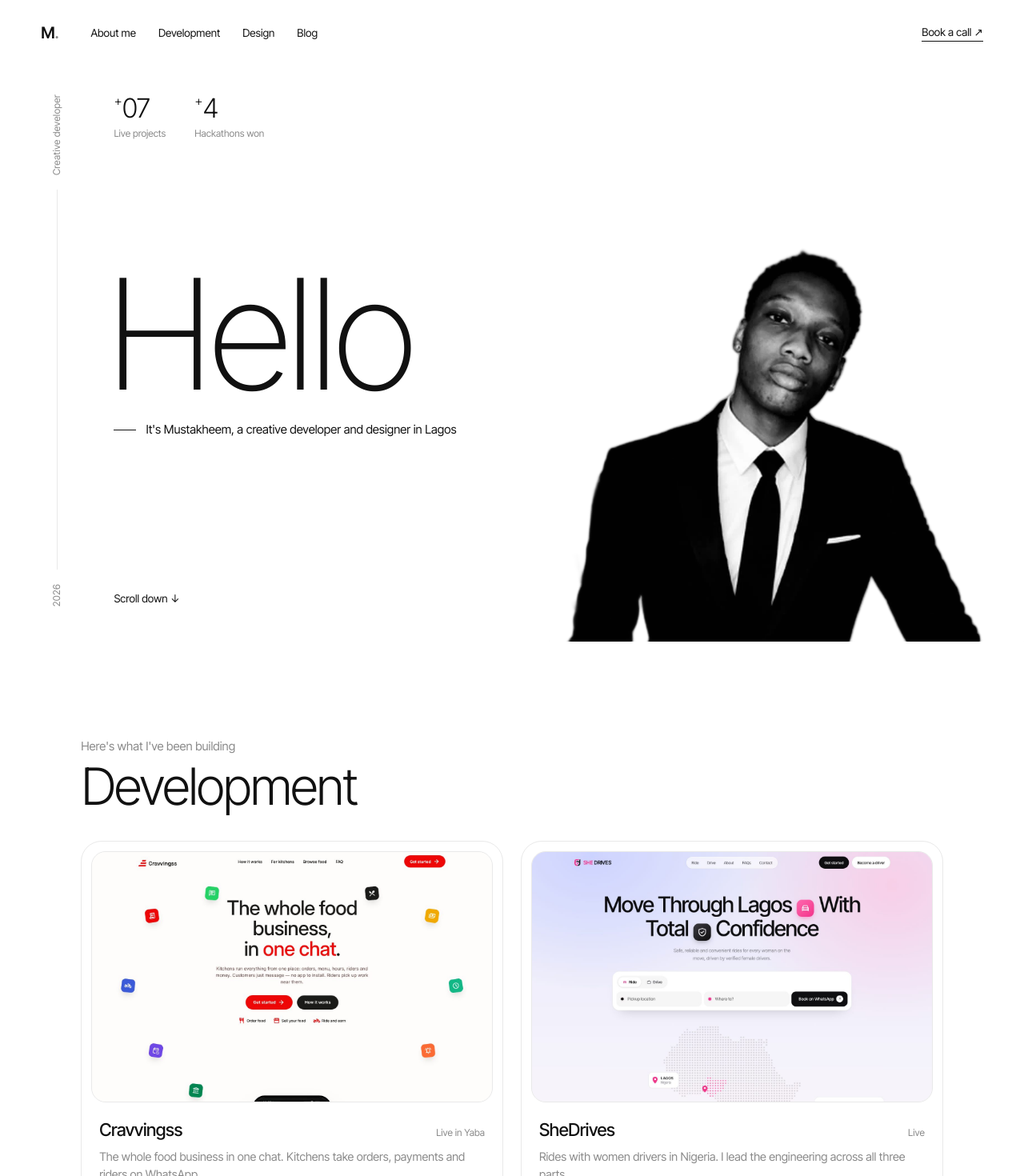
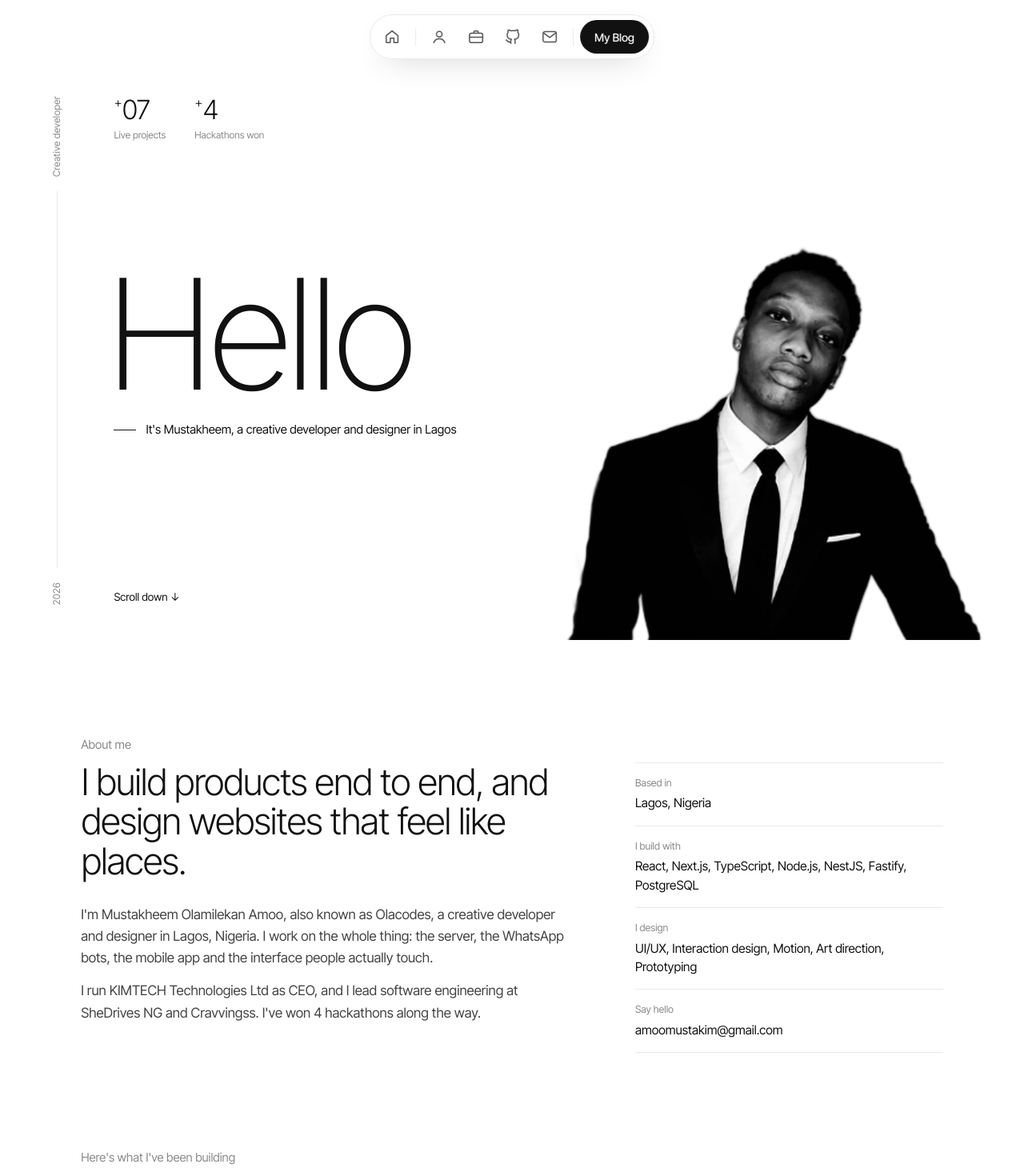
Before and after one commit to amoomustakim-hue/portfolio, a React (Vite) app: page / in a window 1280 px wide. Shown: the top 1470 px of the page at 80% size. Built offline with nearby package versions, Linux system fonts and the light colour scheme; no server answers.

Commit message:
Put the pill menu at the top of every page and add an About me section

```diff
--- a/src/App.tsx
+++ b/src/App.tsx
@@ -1,6 +1,5 @@
 import { useLayoutEffect } from 'react'
 import { Contact } from './components/Contact'
-import { Nav } from './components/Nav'
 import { PillNav } from './components/PillNav'
 import { route, usePath } from './lib/router'
 import { BlogIndex, BlogPost, Missing } from './pages/Blog'
@@ -17,7 +16,6 @@ export default function App() {
       <a className="skip-link" href="#main">
         Skip to content
       </a>
-      <Nav />
       <PillNav />
       <main id="main">
         {r.page === 'home' ? <Home /> : r.page === 'blog' ? <BlogIndex /> : r.page === 'post' ? <BlogPost slug={r.slug} /> : <Missing />}
--- /dev/null
+++ b/src/components/About.tsx
@@ -0,0 +1,45 @@
+import { EXPERIENCE, HACKATHONS, IDENTITY, SKILLS } from '../config/site'
+
+/** About me: who I am in two short paragraphs, with the plain facts beside it. */
+export function About() {
+  return (
+    <section className="about" id="about" aria-labelledby="about-title">
+      <p className="eyebrow">About me</p>
+      <div className="about-grid">
+        <div>
+          <h2 id="about-title" className="about-lead">
+            I build products end to end, and design websites that feel like places.
+          </h2>
+          <p className="about-text">
+            I'm {IDENTITY.fullName}, also known as {IDENTITY.alias}, a {IDENTITY.role.toLowerCase()} and designer in {IDENTITY.location}. I work on
+            the whole thing: the server, the WhatsApp bots, the mobile app and the interface people actually touch.
+          </p>
+          <p className="about-text">
+            I run {EXPERIENCE[0].org} as {EXPERIENCE[0].role}, and I lead software engineering at {EXPERIENCE[1].org} and {EXPERIENCE[2].org}. I've
+            won {HACKATHONS.wins} hackathons along the way.
+          </p>
+        </div>
+        <dl className="about-facts">
+          <div>
+            <dt>Based in</dt>
+            <dd>{IDENTITY.location}</dd>
+          </div>
+          <div>
+            <dt>I build with</dt>
+            <dd>{SKILLS.Development.slice(0, 7).join(', ')}</dd>
+          </div>
+          <div>
+            <dt>I design</dt>
+            <dd>{SKILLS.Design.join(', ')}</dd>
+          </div>
+          <div>
+            <dt>Say hello</dt>
+            <dd>
+              <a href={`mailto:${IDENTITY.email}`}>{IDENTITY.email}</a>
+            </dd>
+          </div>
+        </dl>
+      </div>
+    </section>
+  )
+}
--- a/src/components/Experience.tsx
+++ b/src/components/Experience.tsx
@@ -19,7 +19,7 @@ function Org({ name, href }: { name: string; href?: string }) {
 /** Work experience and hackathons as the reference's rows: when on the left, the role and a blue company pill on the right. */
 export function Experience() {
   return (
-    <section className="exp" id="about" aria-labelledby="exp-title">
+    <section className="exp" id="experience" aria-labelledby="exp-title">
       <h2 id="exp-title" className="exp-title">
         Work experience
       </h2>
--- a/src/components/Nav.tsx
+++ /dev/null
@@ -1,22 +0,0 @@
-import { IDENTITY } from '../config/site'
-import { onLink } from '../lib/router'
-
-/** The reference's top bar: a small mark, three quiet links, and Book a call on the right. */
-export function Nav() {
-  return (
-    <header className="nav">
-      <a href="/" onClick={onLink} className="nav-mark" aria-label={`${IDENTITY.searchName}, home`}>
-        M<span>.</span>
-      </a>
-      <nav aria-label="Main" className="nav-links">
-        <a href="/#about" onClick={onLink}>About me</a>
-        <a href="/#development" onClick={onLink}>Development</a>
-        <a href="/#design" onClick={onLink}>Design</a>
-        <a href="/blog" onClick={onLink}>Blog</a>
-      </nav>
-      <a className="nav-cta" href={`mailto:${IDENTITY.email}?subject=Let%27s%20talk`}>
-        Book a call <span aria-hidden>↗</span>
-      </a>
-    </header>
-  )
-}
--- a/src/components/PillNav.tsx
+++ b/src/components/PillNav.tsx
@@ -1,39 +1,29 @@
-import { useEffect, useState } from 'react'
 import { IDENTITY } from '../config/site'
-import { onLink, usePath } from '../lib/router'
-import { GitHubIcon, HomeIcon, MailIcon, WorkIcon } from './icons'
+import { onLink } from '../lib/router'
+import { GitHubIcon, HomeIcon, MailIcon, UserIcon, WorkIcon } from './icons'
 
-/**
- * The floating pill menu from the reference: icon buttons and a black "My Blog" pill, centred at the top. On the home page it
- * appears once the hero has scrolled away (the hero keeps its own top bar); on the blog it is always there.
- */
+/** The site's menu, as in the reference: a floating pill centred at the top of every page, icon buttons and a black "My Blog". */
 export function PillNav() {
-  const home = usePath() === '/'
-  const [show, setShow] = useState(!home)
-  useEffect(() => {
-    if (!home) return setShow(true)
-    const on = () => setShow(window.scrollY > window.innerHeight * 0.6)
-    on()
-    window.addEventListener('scroll', on, { passive: true })
-    return () => window.removeEventListener('scroll', on)
-  }, [home])
   return (
-    <nav className={`pill ${show ? 'on' : ''}`} aria-label="Quick links" aria-hidden={!show}>
-      <a href="/" onClick={onLink} aria-label="Home" tabIndex={show ? 0 : -1}>
+    <nav className="pill" aria-label="Main">
+      <a href="/" onClick={onLink} aria-label="Home" title="Home">
         <HomeIcon />
       </a>
       <span className="pill-sep" />
-      <a href="/#development" onClick={onLink} aria-label="Work" tabIndex={show ? 0 : -1}>
+      <a href="/#about" onClick={onLink} aria-label="About me" title="About me">
+        <UserIcon />
+      </a>
+      <a href="/#development" onClick={onLink} aria-label="My work" title="My work">
         <WorkIcon />
       </a>
-      <a href="https://github.com/amoomustakim-hue" target="_blank" rel="noopener" aria-label="GitHub" tabIndex={show ? 0 : -1}>
+      <a href="https://github.com/amoomustakim-hue" target="_blank" rel="noopener" aria-label="GitHub" title="GitHub">
         <GitHubIcon />
       </a>
-      <a href={`mailto:${IDENTITY.email}`} aria-label="Email" tabIndex={show ? 0 : -1}>
+      <a href={`mailto:${IDENTITY.email}`} aria-label="Email me" title="Email me">
         <MailIcon />
       </a>
       <span className="pill-sep" />
-      <a className="pill-blog" href="/blog" onClick={onLink} tabIndex={show ? 0 : -1}>
+      <a className="pill-blog" href="/blog" onClick={onLink}>
         My Blog
       </a>
     </nav>
--- a/src/components/icons.tsx
+++ b/src/components/icons.tsx
@@ -28,3 +28,9 @@ export const Chevron = () => (
     <path d="m9 6 6 6-6 6" />
   </svg>
 )
+export const UserIcon = () => (
+  <svg {...base}>
+    <circle cx="12" cy="8.5" r="3.8" />
+    <path d="M4.5 20c1.2-3.6 4-5.3 7.5-5.3s6.3 1.7 7.5 5.3" />
+  </svg>
+)
--- a/src/pages/Home.tsx
+++ b/src/pages/Home.tsx
@@ -1,4 +1,5 @@
 import { useEffect } from 'react'
+import { About } from '../components/About'
 import { Experience } from '../components/Experience'
 import { Help } from '../components/Help'
 import { PixelName } from '../components/PixelName'
@@ -17,6 +18,7 @@ export function Home() {
   return (
     <>
       <Hero />
+      <About />
       <WorkGrid id="development" title="Development" intro="Here's what I've been building" items={DEVELOPMENT} />
       <WorkGrid id="design" title="Design" intro="And what I've been designing" items={DESIGN} />
       <PixelName />
--- a/src/styles.css
+++ b/src/styles.css
@@ -66,66 +66,13 @@ p {
   top: 12px;
 }
 
-/* Nav */
-.nav {
-  position: relative;
-  z-index: 10;
-  display: flex;
-  align-items: center;
-  gap: 40px;
-  padding: 26px var(--pad);
-}
-.nav-mark {
-  font-size: 20px;
-  font-weight: 600;
-  letter-spacing: -0.02em;
-}
-.nav-mark span {
-  color: var(--grey);
-}
-.nav-links {
-  display: flex;
-  gap: 28px;
-  font-size: 13.5px;
-}
-.nav-links a,
-.nav-cta {
-  position: relative;
-}
-.nav-links a::after,
-.nav-cta::after {
-  content: '';
-  position: absolute;
-  left: 0;
-  right: 0;
-  bottom: -3px;
-  height: 1px;
-  background: currentColor;
-  transform: scaleX(0);
-  transform-origin: right;
-  transition: transform 0.4s var(--ease);
-}
-.nav-links a:hover::after,
-.nav-cta:hover::after {
-  transform: scaleX(1);
-  transform-origin: left;
-}
-.nav-cta {
-  margin-left: auto;
-  font-size: 13.5px;
-  border-bottom: 1px solid var(--ink);
-}
-.nav-cta::after {
-  display: none;
-}
-
 /* Hero */
 .hero {
   position: relative;
   display: grid;
   grid-template-columns: 40px minmax(0, 1fr) minmax(0, 1fr);
-  min-height: calc(100svh - 80px);
-  padding: 0 0 0 var(--pad);
+  min-height: 100svh;
+  padding: 84px 0 0 var(--pad);
   overflow: hidden;
 }
 .hero-rail {
@@ -410,6 +357,57 @@ p {
   }
 }
 
+/* About me */
+.about {
+  padding: 120px var(--pad) 0;
+  max-width: 1180px;
+  margin: 0 auto;
+}
+.about-grid {
+  display: grid;
+  grid-template-columns: minmax(0, 1.6fr) minmax(0, 1fr);
+  gap: clamp(32px, 6vw, 96px);
+  margin-top: 10px;
+}
+.about-lead {
+  font-size: clamp(30px, 3.6vw, 48px);
+  font-weight: 300;
+  letter-spacing: -0.035em;
+  line-height: 1.08;
+  margin-bottom: 28px;
+}
+.about-text {
+  font-size: 17px;
+  line-height: 1.6;
+  color: #444;
+  max-width: 620px;
+}
+.about-text + .about-text {
+  margin-top: 14px;
+}
+.about-facts {
+  margin: 0;
+  align-self: end;
+}
+.about-facts div {
+  padding: 16px 0;
+  border-bottom: 1px solid var(--line);
+}
+.about-facts div:first-child {
+  border-top: 1px solid var(--line);
+}
+.about-facts dt {
+  font-size: 12.5px;
+  color: var(--grey);
+}
+.about-facts dd {
+  margin: 4px 0 0;
+  font-size: 15.5px;
+}
+.about-facts a:hover {
+  text-decoration: underline;
+}
+
 /* Work experience */
 .exp {
   padding: 120px var(--pad) 0;
@@ -545,13 +543,14 @@ a.org:hover {
   backdrop-filter: blur(14px);
   border: 1px solid var(--line);
   box-shadow: 0 14px 40px -20px rgba(0, 0, 0, 0.3);
-  transform: translate(-50%, -140%);
-  opacity: 0;
-  transition: transform 0.6s var(--ease), opacity 0.4s;
+  transform: translateX(-50%);
+  animation: pill-in 0.8s var(--ease) both;
 }
-.pill.on {
-  transform: translate(-50%, 0);
-  opacity: 1;
+@keyframes pill-in {
+  from {
+    transform: translate(-50%, -140%);
+    opacity: 0;
+  }
 }
 .pill > a {
   display: grid;
@@ -638,7 +637,7 @@ a.org:hover {
 
 /* Pages */
 .page {
-  padding: 48px 0 0;
+  padding: 130px 0 0;
   min-height: 60svh;
 }
 .page-title {
@@ -657,7 +656,7 @@ a.org:hover {
 .post {
   max-width: 820px;
   margin: 0 auto;
-  padding: 40px var(--pad) 0;
+  padding: 130px var(--pad) 0;
 }
 .back {
   font-size: 14px;
@@ -767,22 +766,15 @@ a.org:hover {
 
 /* Phones */
 @media (max-width: 820px) {
-  .nav {
-    gap: 16px;
-    flex-wrap: wrap;
-  }
-  .nav-links {
-    order: 3;
-    width: 100%;
-    gap: 18px;
-    overflow-x: auto;
-  }
   .hero {
     grid-template-columns: 24px minmax(0, 1fr);
     min-height: auto;
   }
+  .hero {
+    padding-top: 72px;
+  }
   .hero-copy {
-    padding: 120px 0 32px 12px;
+    padding: 110px 0 32px 12px;
   }
   .hero-stats {
     top: 24px;
@@ -840,6 +832,24 @@ a.org:hover {
   }
   .pill {
     top: 12px;
+    padding: 5px;
+    gap: 2px;
+  }
+  .pill > a {
+    width: 38px;
+    height: 38px;
+  }
+  .pill > a.pill-blog {
+    padding: 0 14px;
+  }
+  .pill-sep {
+    margin: 0 2px;
+  }
+  .about {
+    padding-top: 88px;
+  }
+  .about-grid {
+    grid-template-columns: 1fr;
   }
   .post-row {
     grid-template-columns: minmax(0, 1fr) 20px;
```
